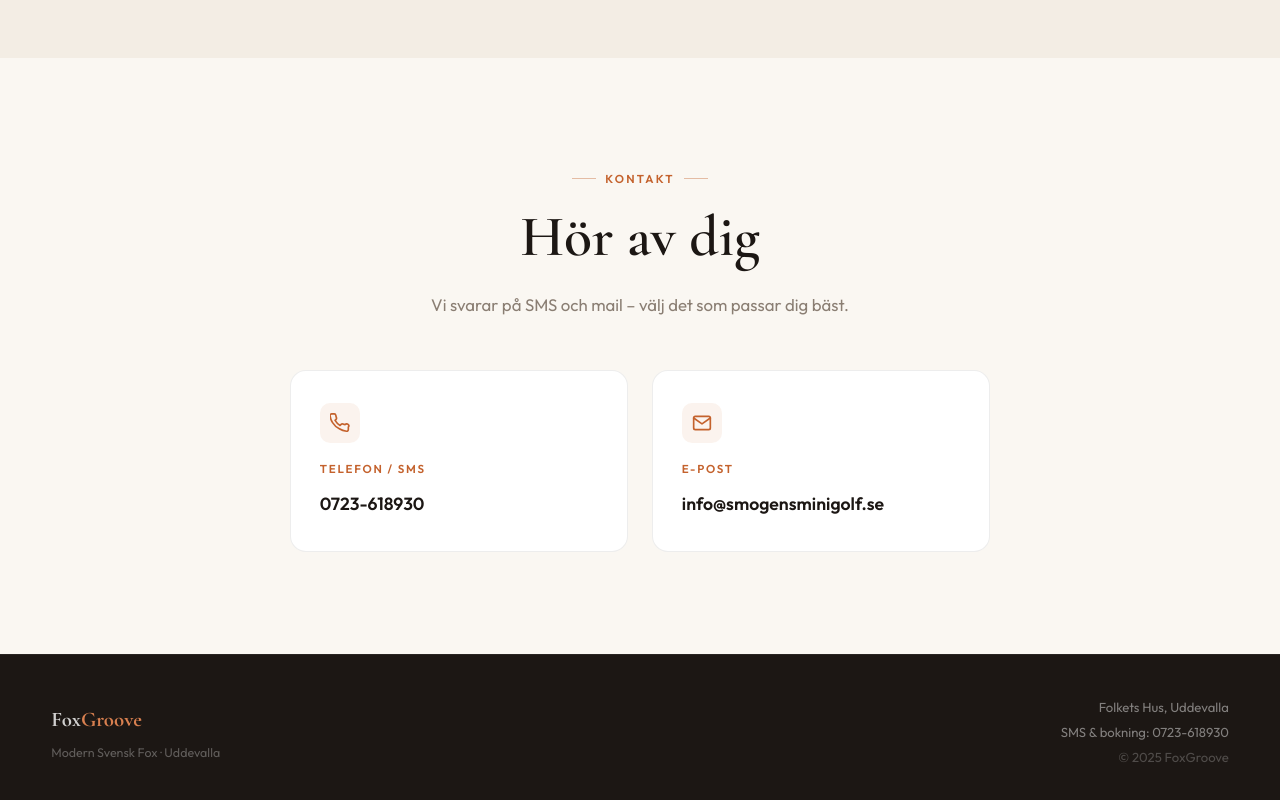
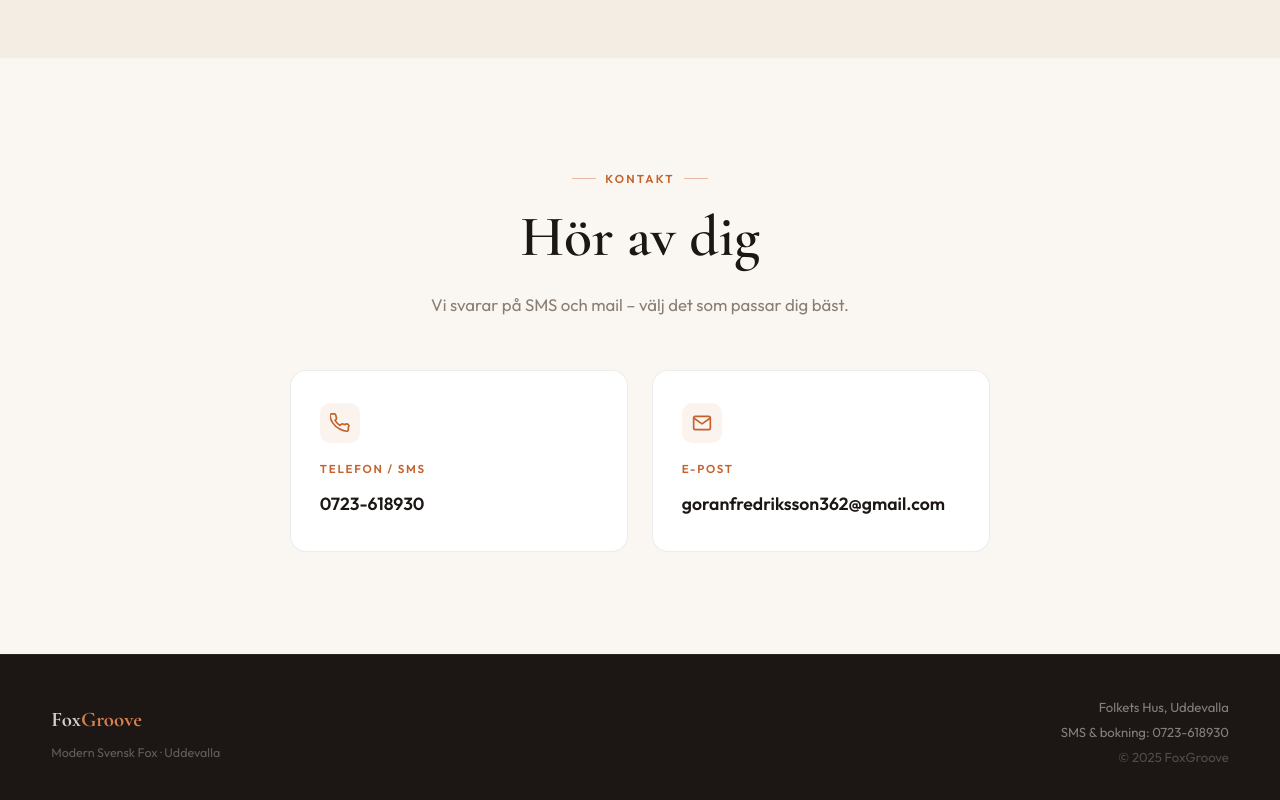
Before and after one commit to AlbanFredriksson/smogenscafe, a plain HTML site: page dans/index.html in a window 1280 px wide. Shown: the part 3565-4365 px from the top of the page. Drawn offline with nearby package versions, Linux system fonts and the light colour scheme.

Commit message:
Add files via upload

```diff
--- a/dans/index.html
+++ b/dans/index.html
@@ -816,7 +816,7 @@ footer {
         <svg viewBox="0 0 24 24" fill="none" stroke="currentColor" stroke-width="2" stroke-linecap="round" stroke-linejoin="round"><path d="M4 4h16c1.1 0 2 .9 2 2v12c0 1.1-.9 2-2 2H4c-1.1 0-2-.9-2-2V6c0-1.1.9-2 2-2z"/><polyline points="22,6 12,13 2,6"/></svg>
       </div>
       <div class="contact-card-label">E-post</div>
-      <div class="contact-card-value"><a href="mailto:info@smogensminigolf.se">info@smogensminigolf.se</a></div>
+      <div class="contact-card-value"><a href="mailto:goranfredriksson362@gmail.com">goranfredriksson362@gmail.com</a></div>
     </div>
   </div>
 </section>
```
